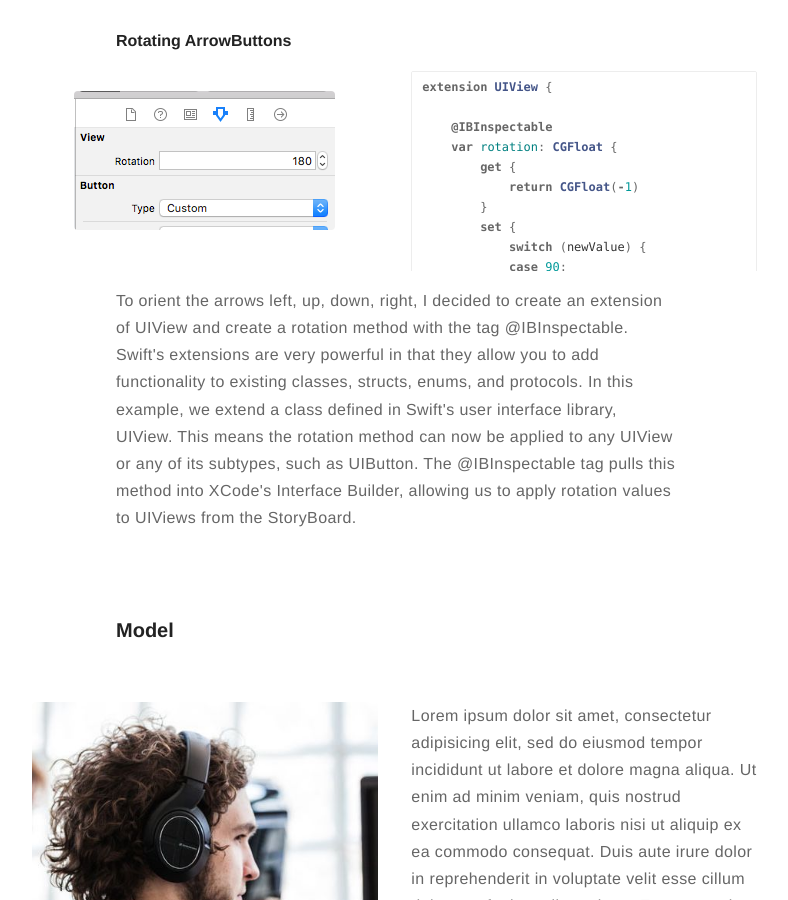
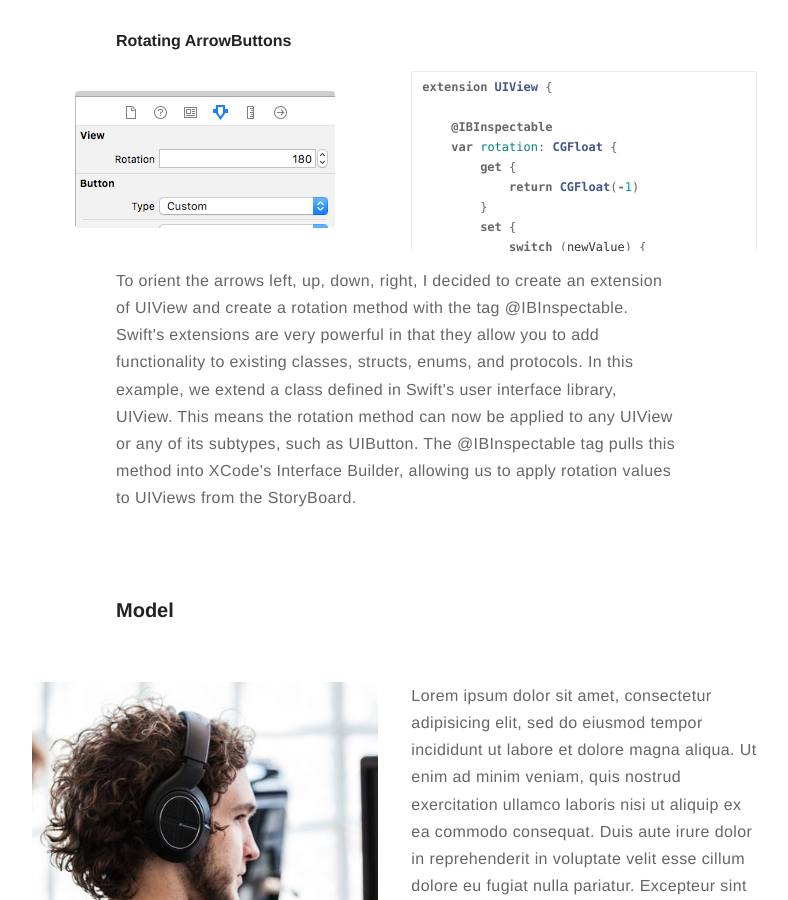
Before and after one commit to eriktanner/SwiftAppBlog, a Jekyll site: the page built from _posts/2019-02-22-2048.markdown, in a window 1280 px wide and 900 px high, scrolled down 4054 px. Shown: the whole window, without its empty margins (244-1032 px from the left). Built offline with Jekyll 4.4.1, drawn with Linux system fonts in a browser that asks for light colours; comment, search, counter and statistics services are not loaded.

Commit message:
ArrowButton

```diff
--- a/_posts/2019-02-22-2048.markdown
+++ b/_posts/2019-02-22-2048.markdown
@@ -174,7 +174,7 @@ class ArrowButton : UIButton {
         <img class="image" src="https://eriktanner.github.io/SwiftAppBlog/assets/images/2048/IBInspectableRotation.png" alt="Alt Text">
     </div>
 
-    <div class="toright" style="max-height: 200px !important; overflow-y: auto !important;">
+    <div class="toright" style="max-height: 180px !important; overflow-y: auto !important;">
 {% highlight swift %}
 extension UIView {
 
@@ -204,7 +204,7 @@ extension UIView {
     </div>
 </div>
 
-<div style="">
+<div style="margin-top: 8px;">
     <p> To orient the arrows left, up, down, right, I decided to create an extension of UIView and create a rotation method with the tag @IBInspectable. Swift's extensions are very powerful in that they allow you to add functionality to existing classes, structs, enums, and protocols. In this example, we extend a class defined in Swift's user interface library, UIView. This means the rotation method can now be applied to any UIView or any of its subtypes, such as UIButton. The @IBInspectable tag pulls this method into XCode's Interface Builder, allowing us to apply rotation values to UIViews from the StoryBoard.</p>
 </div>
 <br>
```
Also changed, not shown: assets/images/2048/IBInspectableRotation.png.
